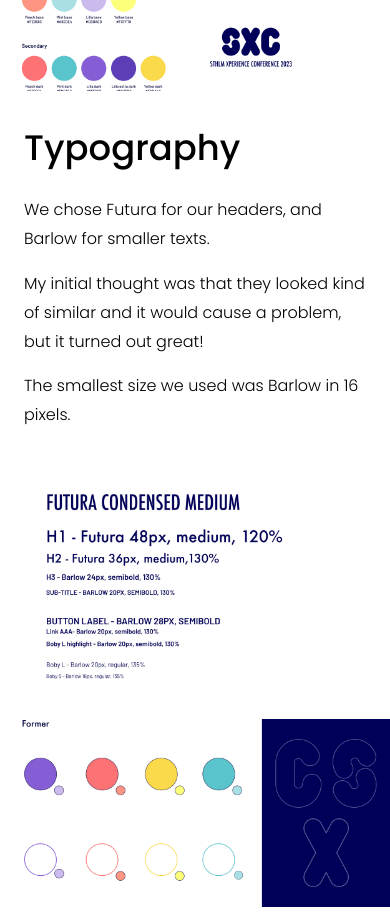
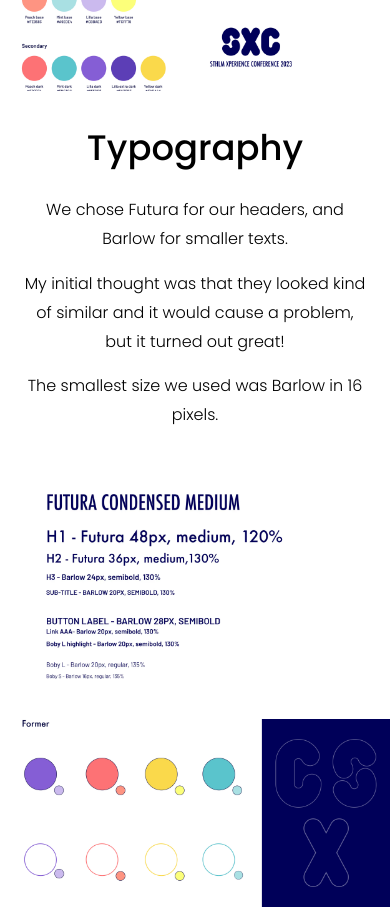
Before and after one commit to jbranzell2/jbranzell2.github.io, a React (Vite) app: page /sthlm in a window 390 px wide. Shown: the part 1680-2600 px from the top of the page. Built offline with nearby package versions, Linux system fonts and the light colour scheme; the HTML template or start-up script is replaced by a standard one.

Commit message:
Center-align the Typography text block
Both the title/paragraphs' text and their position within the row
are now centered, on mobile and desktop.

```diff
--- a/src/pages/SthlmXperience.tsx
+++ b/src/pages/SthlmXperience.tsx
@@ -73,16 +73,16 @@
           </div>
           {/* Typography */}
           <div className="px-6 pt-8">
-            <p className="font-['Poppins:Medium',sans-serif] leading-[3.08125rem] not-italic text-[2.2125rem] text-black w-full">Typography</p>
+            <p className="font-['Poppins:Medium',sans-serif] leading-[3.08125rem] not-italic text-[2.2125rem] text-black w-full text-center">Typography</p>
           </div>
           <div className="px-6 pt-6">
-            <p className="font-['Poppins:Light',sans-serif] leading-[1.8rem] not-italic text-base text-black w-full">We chose Futura for our headers, and Barlow for smaller texts.</p>
+            <p className="font-['Poppins:Light',sans-serif] leading-[1.8rem] not-italic text-base text-black w-full text-center">We chose Futura for our headers, and Barlow for smaller texts.</p>
           </div>
           <div className="px-6 pt-4">
-            <p className="font-['Poppins:Light',sans-serif] leading-[1.8rem] not-italic text-base text-black w-full">My initial thought was that they looked kind of similar and it would cause a problem, but it turned out great!</p>
+            <p className="font-['Poppins:Light',sans-serif] leading-[1.8rem] not-italic text-base text-black w-full text-center">My initial thought was that they looked kind of similar and it would cause a problem, but it turned out great!</p>
           </div>
           <div className="px-6 pt-4">
-            <p className="font-['Poppins:Light',sans-serif] leading-[1.8rem] not-italic text-base text-black w-full">The smallest size we used was Barlow in 16 pixels.</p>
+            <p className="font-['Poppins:Light',sans-serif] leading-[1.8rem] not-italic text-base text-black w-full text-center">The smallest size we used was Barlow in 16 pixels.</p>
           </div>
           {/* Sxc2 */}
           <div className="pt-6">
@@ -166,7 +166,7 @@
           </div>
           {/* Typography row */}
           <div className="flex flex-col px-8 pt-24 w-full">
-            <div className="flex flex-col items-start">
+            <div className="flex flex-col items-center text-center">
               <p className="font-['Poppins:Medium',sans-serif] leading-[4.025rem] not-italic text-[2.8875rem] text-black w-[461px]">Typography</p>
               <div className="pt-8">
                 <p className="font-['Poppins:Light',sans-serif] leading-[1.8rem] not-italic text-base text-black w-[461px]">We chose Futura for our headers, and Barlow for smaller texts.</p>
```
